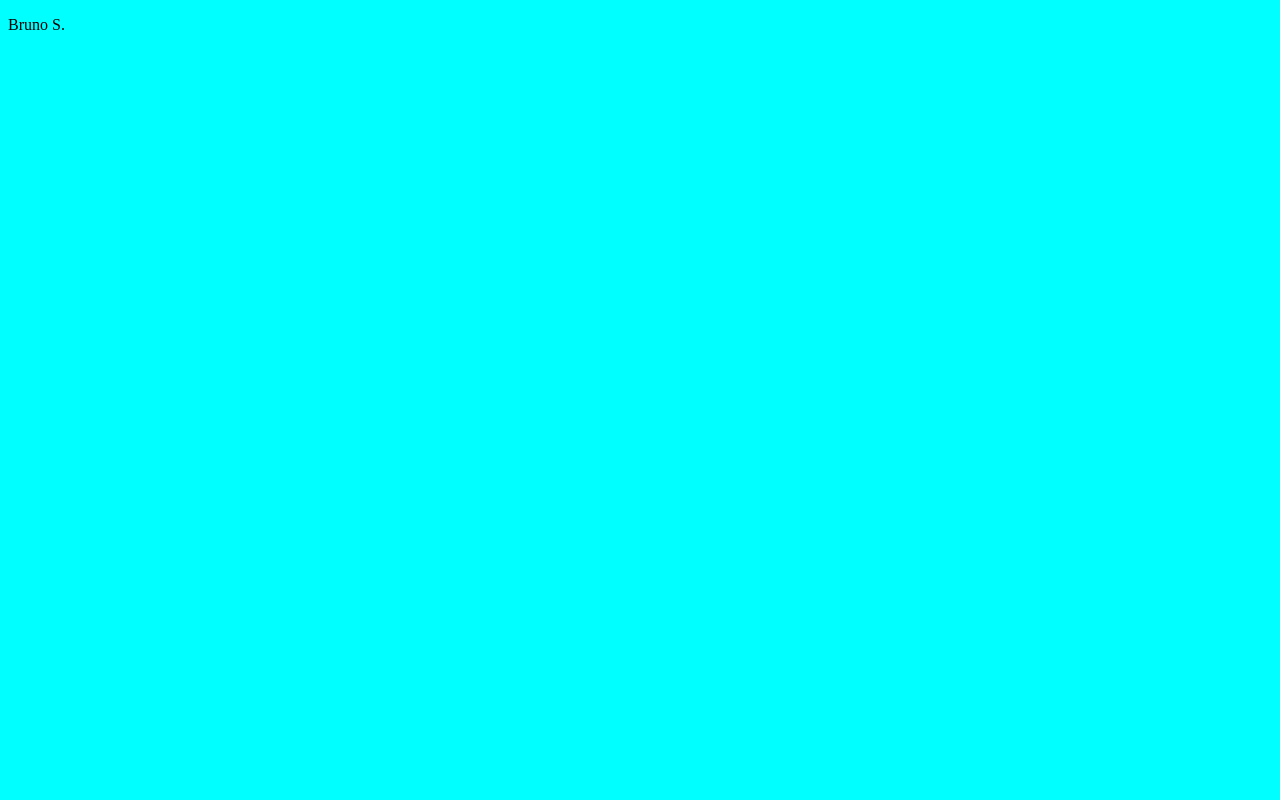
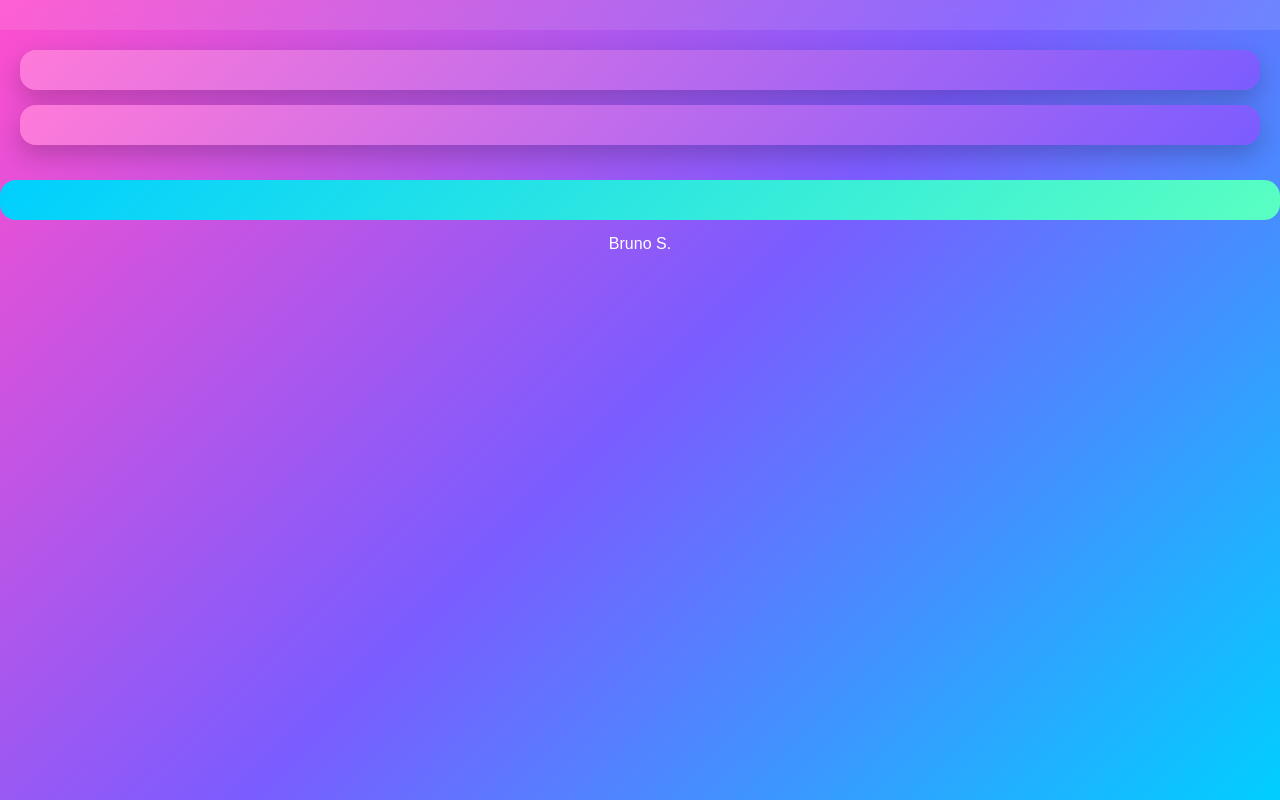
Before and after one commit to BrunoShida1/Artimola, a plain HTML site: page index.html in a window 1280 px wide. Drawn offline with Linux system fonts and the light colour scheme.

Commit message:
atualização do estilo
atualização do estilo.css

```diff
--- a/css/estilo.css
+++ b/css/estilo.css
@@ -1 +1,95 @@
-body{background-color: aqua;}
+/* Reset básico */
+* {
+    margin: 0;
+    padding: 0;
+    box-sizing: border-box;
+}
+
+/* Fundo geral com gradiente */
+body {
+    font-family: Arial, sans-serif;
+    background: linear-gradient(135deg, #ff4ecd, #7b5cff, #00cfff);
+    min-height: 100vh;
+}
+
+/* Container */
+.container {
+    display: flex;
+    flex-direction: column;
+}
+
+/* Header */
+header {
+    background: rgba(255, 255, 255, 0.1);
+    backdrop-filter: blur(10px);
+    padding: 15px;
+}
+
+/* Menu */
+nav ul {
+    display: flex;
+    gap: 20px;
+    list-style: none;
+}
+
+nav a {
+    text-decoration: none;
+    color: white;
+    font-weight: bold;
+}
+
+/* Layout principal lado a lado */
+.container {
+    display: flex;
+}
+
+section {
+    flex: 3;
+    padding: 20px;
+}
+
+aside {
+    flex: 1;
+    padding: 20px;
+}
+
+/* Cards (articles) */
+article {
+    background: linear-gradient(135deg, #ff7ad9, #7b5cff);
+    color: white;
+    padding: 20px;
+    margin-bottom: 15px;
+    border-radius: 16px;
+    box-shadow: 0 10px 25px rgba(0,0,0,0.2);
+}
+
+/* Aside com contraste diferente */
+aside {
+    background: linear-gradient(135deg, #00cfff, #5affc1);
+    border-radius: 16px;
+    color: #222;
+}
+
+/* Botões */
+button {
+    background: linear-gradient(135deg, #ffd600, #ff4ecd);
+    border: none;
+    padding: 10px 15px;
+    border-radius: 20px;
+    color: #222;
+    font-weight: bold;
+    cursor: pointer;
+    transition: 0.3s;
+}
+
+button:hover {
+    transform: scale(1.05);
+}
+
+/* Footer */
+footer {
+    margin-top: auto;
+    text-align: center;
+    padding: 15px;
+    color: white;
+}
```
